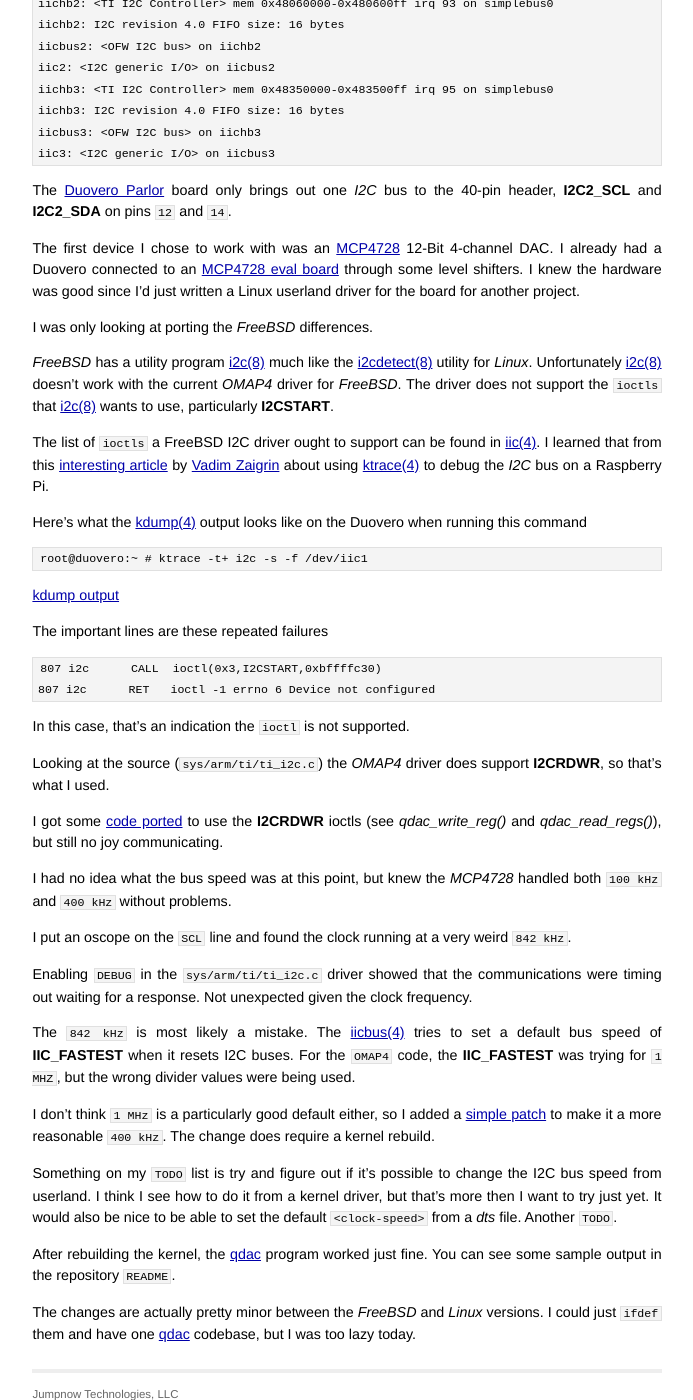
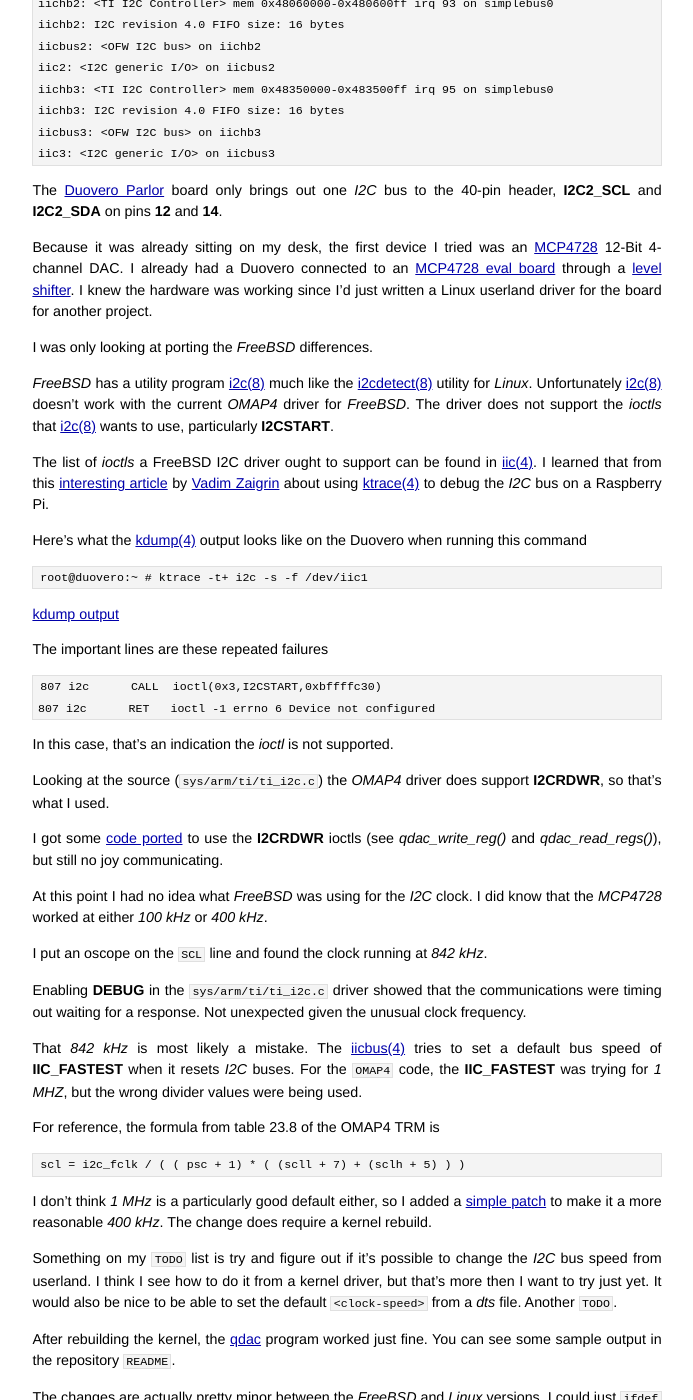
Before and after one commit to jumpnow/jumpnowtek-site, a Jekyll site: the page built from _posts/2014-11-13-FreeBSD-Duovero-I2C.md, in a window 1280 px wide and 1400 px high, scrolled down 952 px. Shown: the whole window, without its empty margins (293-986 px from the left). Built offline with Jekyll 4.4.1, drawn with Linux system fonts in a browser that asks for light colours.

Commit message:
Add to i2c post

```diff
--- a/_posts/2014-11-13-FreeBSD-Duovero-I2C.md
+++ b/_posts/2014-11-13-FreeBSD-Duovero-I2C.md
@@ -54,15 +54,15 @@
     iic3: <I2C generic I/O> on iicbus3
 
 
-The [Duovero Parlor][duovero-parlor] board only brings out one *I2C* bus to the 40-pin header, **I2C2_SCL** and **I2C2_SDA** on pins `12` and `14`.
+The [Duovero Parlor][duovero-parlor] board only brings out one *I2C* bus to the 40-pin header, **I2C2_SCL** and **I2C2_SDA** on pins **12** and **14**.
 
-The first device I chose to work with was an [MCP4728][mcp4728] 12-Bit 4-channel DAC. I already had a Duovero connected to an [MCP4728 eval board][mcp4728-evalboard] through some level shifters. I knew the hardware was good since I'd just written a Linux userland driver for the board for another project.
+Because it was already sitting on my desk, the first device I tried was an [MCP4728][mcp4728] 12-Bit 4-channel DAC. I already had a Duovero connected to an [MCP4728 eval board][mcp4728-evalboard] through a [level shifter][level-shifter]. I knew the hardware was working since I'd just written a Linux userland driver for the board for another project.
 
 I was only looking at porting the *FreeBSD* differences.
 
-*FreeBSD* has a utility program [i2c(8)][i2c] much like the [i2cdetect(8)][i2cdetect] utility for *Linux*. Unfortunately [i2c(8)][i2c] doesn't work with the current *OMAP4* driver for *FreeBSD*. The driver does not support the `ioctls` that [i2c(8)][i2c] wants to use, particularly **I2CSTART**.
+*FreeBSD* has a utility program [i2c(8)][i2c] much like the [i2cdetect(8)][i2cdetect] utility for *Linux*. Unfortunately [i2c(8)][i2c] doesn't work with the current *OMAP4* driver for *FreeBSD*. The driver does not support the *ioctls* that [i2c(8)][i2c] wants to use, particularly **I2CSTART**.
 
-The list of `ioctls` a FreeBSD I2C driver ought to support can be found in [iic(4)][iic]. I learned that from this [interesting article][vzaigrin-i2c-ktrace] by [Vadim Zaigrin][vzaigrin] about using [ktrace(4)][ktrace] to debug the *I2C* bus on a Raspberry Pi.
+The list of *ioctls* a FreeBSD I2C driver ought to support can be found in [iic(4)][iic]. I learned that from this [interesting article][vzaigrin-i2c-ktrace] by [Vadim Zaigrin][vzaigrin] about using [ktrace(4)][ktrace] to debug the *I2C* bus on a Raspberry Pi.
 
 
 Here's what the [kdump(4)][kdump] output looks like on the Duovero when running this command
@@ -76,23 +76,27 @@
     807 i2c      CALL  ioctl(0x3,I2CSTART,0xbffffc30)
     807 i2c      RET   ioctl -1 errno 6 Device not configured
 
-In this case, that's an indication the `ioctl` is not supported.
+In this case, that's an indication the *ioctl* is not supported.
 
 Looking at the source (`sys/arm/ti/ti_i2c.c`) the *OMAP4* driver does support **I2CRDWR**, so that's what I used.
 
 I got some [code ported][mcp4728-qdac-c] to use the **I2CRDWR** ioctls (see *qdac_write_reg()* and *qdac_read_regs()*), but still no joy communicating.
 
-I had no idea what the bus speed was at this point, but knew the *MCP4728* handled both `100 kHz` and `400 kHz` without problems.
+At this point I had no idea what *FreeBSD* was using for the *I2C* clock. I did know that the *MCP4728* worked at either *100 kHz* or *400 kHz*.
 
-I put an oscope on the `SCL` line and found the clock running at a very weird `842 kHz`.
+I put an oscope on the `SCL` line and found the clock running at *842 kHz*.
 
-Enabling `DEBUG` in the `sys/arm/ti/ti_i2c.c` driver showed that the communications were timing out waiting for a response. Not unexpected given the clock frequency.
+Enabling **DEBUG** in the `sys/arm/ti/ti_i2c.c` driver showed that the communications were timing out waiting for a response. Not unexpected given the unusual clock frequency.
 
-The `842 kHz` is most likely a mistake. The [iicbus(4)][iicbus] tries to set a default bus speed of **IIC_FASTEST** when it resets I2C buses. For the `OMAP4` code, the **IIC_FASTEST** was trying for `1 MHZ`, but the wrong divider values were being used.
+That *842 kHz* is most likely a mistake. The [iicbus(4)][iicbus] tries to set a default bus speed of **IIC_FASTEST** when it resets *I2C* buses. For the `OMAP4` code, the **IIC_FASTEST** was trying for *1 MHZ*, but the wrong divider values were being used.
 
-I don't think `1 MHz` is a particularly good default either, so I added a [simple patch][default-speed-patch] to make it a more reasonable `400 kHz`. The change does require a kernel rebuild.
+For reference, the formula from table 23.8 of the OMAP4 TRM is
 
-Something on my `TODO` list is try and figure out if it's possible to change the I2C bus speed from userland. I think I see how to do it from a kernel driver, but that's more then I want to try just yet. It would also be nice to be able to set the default `<clock-speed>` from a *dts* file. Another `TODO`.
+    scl = i2c_fclk / ( ( psc + 1) * ( (scll + 7) + (sclh + 5) ) )
+
+I don't think *1 MHz* is a particularly good default either, so I added a [simple patch][default-speed-patch] to make it a more reasonable *400 kHz*. The change does require a kernel rebuild.
+
+Something on my `TODO` list is try and figure out if it's possible to change the *I2C* bus speed from userland. I think I see how to do it from a kernel driver, but that's more then I want to try just yet. It would also be nice to be able to set the default `<clock-speed>` from a *dts* file. Another `TODO`.
 
 After rebuilding the kernel, the [qdac][qdac] program worked just fine. You can see some sample output in the repository `README`.
 
@@ -116,3 +120,4 @@
 [mcp4728]: http://ww1.microchip.com/downloads/en/DeviceDoc/22187E.pdf
 [mcp4728-evalboard]: http://www.digikey.com/product-search/en/programmers-development-systems/evaluation-boards-digital-to-analog-converters-dacs/2622540?k=mcp4728
 [iicbus]: http://www.freebsd.org/cgi/man.cgi?query=iicbus&apropos=0&sektion=4&manpath=FreeBSD+11-current&arch=default&format=html
+[level-shifter]: https://www.sparkfun.com/products/12009
```
